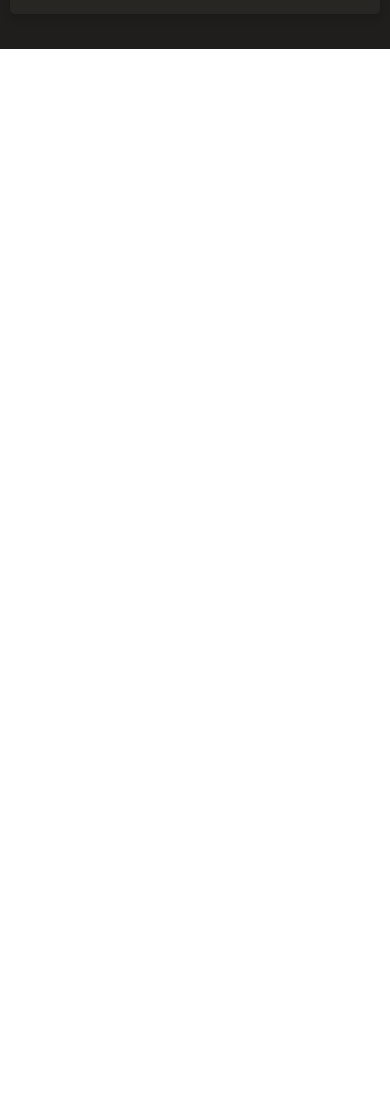
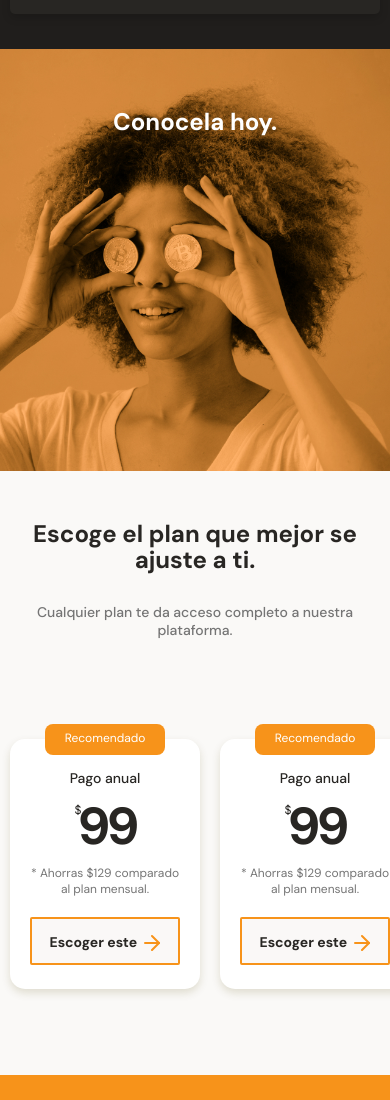
Before and after one commit to oniafk/batatabit, a website: page index.html in a window 390 px wide. Shown: the part 1658-2758 px from the top of the page. Before the commit the page ends 1707 px from the top, so only its background shows below. Drawn offline with Linux system fonts and the light colour scheme.

Commit message:
app css mobile done

```diff
--- a/index.html
+++ b/index.html
@@ -16,7 +16,7 @@
         <div class="header--title-container">
             <h1>La próxima revolución en el intercambio de criptomonedas.</h1>
             <p>Batatabit te ayuda a navegar entre los diferentes precios y tendencias.</p>
-            <a href="" class="header--button">Conoce nuestros planes <span></span> </a>
+            <a href="#plans" class="header--button">Conoce nuestros planes <span></span> </a>
         </div>
     </header>
     <main>
@@ -71,11 +71,56 @@
                 </article>
             </section>
         </section>
-        <section></section>
-        <section></section>
+        <section class="bitcoin-img-container">
+            <h2>Conocela hoy.</h2>
+        </section>
+        <section id="plans" class="main-plans-container">
+            <div class="plans-title">
+                <h2>Escoge el plan que mejor se ajuste a ti.</h2>
+                <p>Cualquier plan te da acceso completo a nuestra plataforma.</p>
+            </div>
+            <section class="plans-container--slider">
+                <article class="plans-container--card">
+                    <p class="recomendation">Recomendado</p>
+                    <div class="plan-info-container">
+                        <h3 class="plan-card--title">Pago anual</h3>
+                        <p class="plan-card--price"><span>$</span>99</p>
+                        <p class="plan-card--saving">* Ahorras $129 comparado al plan mensual.</p>
+                        <button class="plant-card--cta">Escoger este <span></span></button>
+                    </div>
+                </article>
+                <article class="plans-container--card">
+                    <p class="recomendation">Recomendado</p>
+                    <div class="plan-info-container">
+                        <h3 class="plan-card--title">Pago anual</h3>
+                        <p class="plan-card--price"><span>$</span>99</p>
+                        <p class="plan-card--saving">* Ahorras $129 comparado al plan mensual.</p>
+                        <button class="plant-card--cta">Escoger este <span></span></button>
+                    </div>
+                </article>
+                <article class="plans-container--card">
+                    <p class="recomendation">Recomendado</p>
+                    <div class="plan-info-container">
+                        <h3 class="plan-card--title">Pago anual</h3>
+                        <p class="plan-card--price"><span>$</span>99</p>
+                        <p class="plan-card--saving">* Ahorras $129 comparado al plan mensual.</p>
+                        <button class="plant-card--cta">Escoger este <span></span></button>
+                    </div>
+                </article>
+            </section>
+        </section>
     </main>
     <footer>
-
+        <section class="left">
+            <ul>
+                <li><a href="#">Linkedin</a></li>
+                <li><a href="#">Cronchbase</a></li>
+                <li><a href="#">Hackernews</a></li>
+            </ul>
+        </section>
+        <section class="right">
+            <img src="./assets/assets/img/logo-footer.svg" alt="Logo de Batatabit 2020">
+        </section>
     </footer>
 </body>
 </html>
--- a/styles.css
+++ b/styles.css
@@ -284,3 +284,149 @@ main {
     line-height: 1.8rem;
     color: #808080;
 }
+.bitcoin-img-container {
+    width: 100%;
+    min-width: 320px;
+    height: 50vh;
+    background-image: url('./assets/assets/img/bitcoinbaby2x.jpg');
+    background-position: center;
+    background-size: cover;
+    background-repeat: no-repeat;
+}
+.bitcoin-img-container h2 {
+    padding-top: 60px;
+    font-size: 2.4rem;
+    font-weight: bold;
+    line-height: 2.6rem;
+    color: var(--just-white);
+    text-align: center;
+}
+.main-plans-container {
+    width: 100%;
+    min-width: 320px;
+    padding-bottom: 70px;
+    text-align: center;
+}
+.plans-title{
+    width: 90%;
+    min-width: 288px;
+    height: auto;
+    margin: 0 auto;
+    margin-bottom: 50px;
+}
+.plans-title h2 {
+    padding-top: 50px;
+    font-size: 2.4rem;
+    font-weight: bold;
+    line-height: 2.6rem;
+    color: var(--black);
+}
+.plans-title p {
+    padding-top: 30px;
+    font-size: 1.4rem;
+    font-weight: 500;
+    line-height: 1.8rem;
+    color: #757575;
+}
+.plans-container--slider{
+    display: flex;
+    height: 316px;
+    overflow-x: scroll;
+    overscroll-behavior-x: contain;
+    scroll-snap-type: x proximity;
+}
+.plans-container--card {
+    position: relative;
+    scroll-snap-align: center;
+    width: 70%;
+    min-width: 190px;
+    max-width: 300px;
+    height: 250px;
+    margin: 50px 10px 0;
+    padding: 0 15px;
+    background-color: var(--just-white);
+    border-radius: 15px;
+    box-shadow: 0 4px 8px rgba(89, 73, 0, 0.16);
+}
+.recomendation {
+    position: absolute;
+    width: 120px;
+    height: 31px;
+    padding: 6px;
+    left: calc(50% - 60px);
+    top: -15px;
+    font-size: 1.2rem;
+    background-color: var(--bitcoin-orange);
+    border-radius: 8px;
+    color: var(--just-white);
+}
+.plan-card--title {
+    padding-top: 30px;
+    font-size: 1.4rem;
+    font-weight: 500;
+    line-height: 1.8rem;
+    color: var(--black);
+}
+.plan-card--price {
+    display: flex;
+    justify-content: center;
+    letter-spacing: -4px;
+    padding: 5px 0;
+    font-size: 5.2rem;
+    font-weight: bold;
+    color: var(--black);
+}
+.plan-card--price span {
+    padding-top: 10px;
+    font-size: 1.2rem;
+    font-weight: 300;
+}
+.plan-card--saving {
+    font-size: 1.2rem;
+    color: #757575;
+}
+.plant-card--cta {
+    width: 150px;
+    height: 48px;
+    margin-top: 20px;
+    background-color: #faf8f7;
+    border: solid var(--bitcoin-orange) 2px;
+    border-radius: 2px;
+    font-weight: bold;
+    font-size: 1.4rem;
+    line-height: 1.8rem;
+    color: var(--black);
+    font-family: 'DM Sans', sans-serif;
+}
+.plant-card--cta span {
+    display: inline-block;
+    width: 20px;
+    height: 20px;
+    background-image: url(./assets/assets/icons/orange-right-arrow.svg);
+    vertical-align: text-bottom;
+}
+footer {
+    display: flex;
+    width: 100%;
+    height: 150px;
+    background-color: var(--bitcoin-orange);
+}
+footer section {
+    width: 50%;
+    display: flex;
+    justify-content: center;
+    align-items: center;
+}
+footer .left ul {
+    font-size: 1.4rem;
+    font-weight: 500px;
+    line-height: 1.8rem;
+    list-style: none;
+}
+.left li {
+    margin: 10px 0;
+}
+.left a {
+    text-decoration: none;
+    color: var(--just-white);
+}
```
